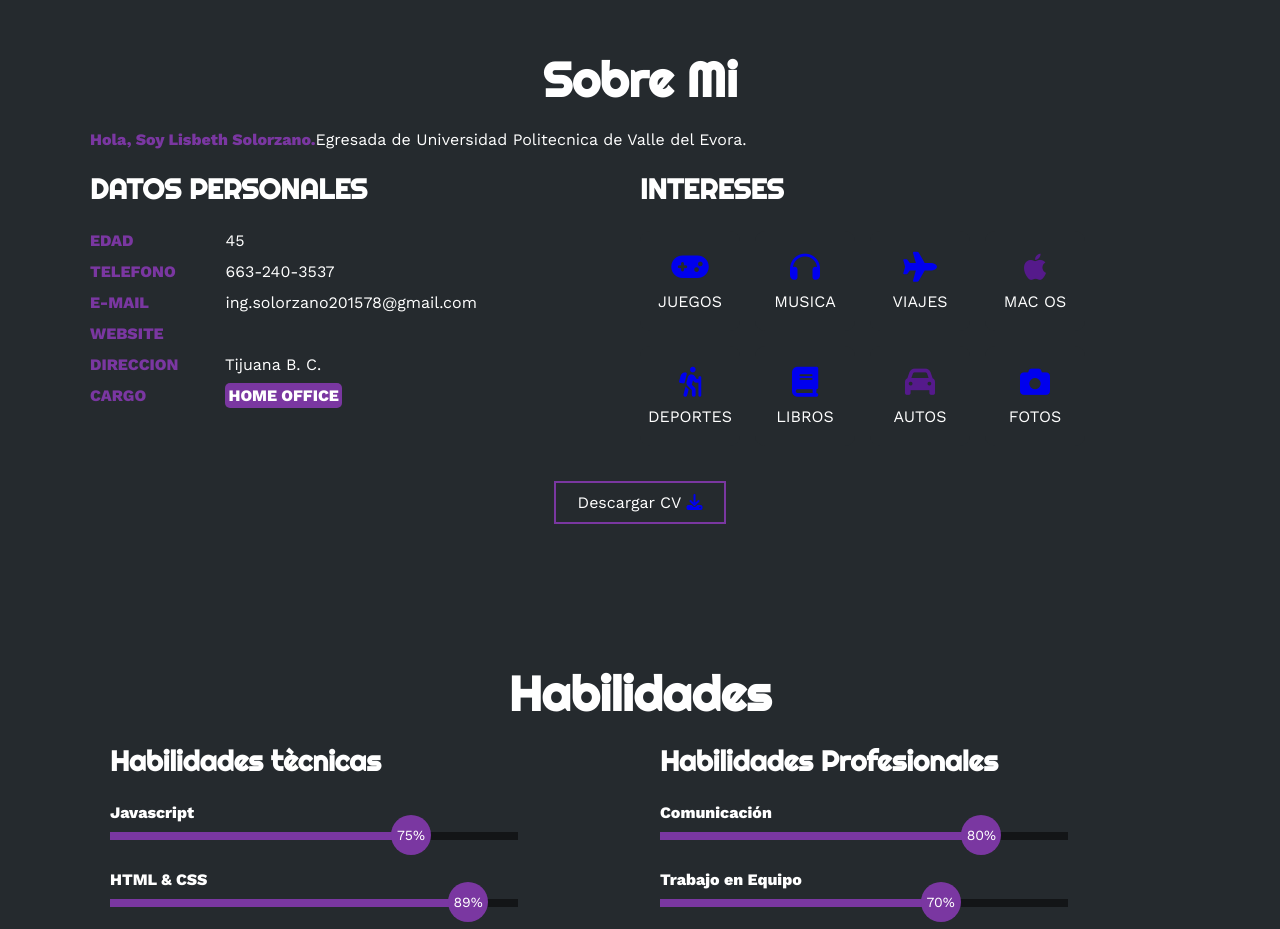
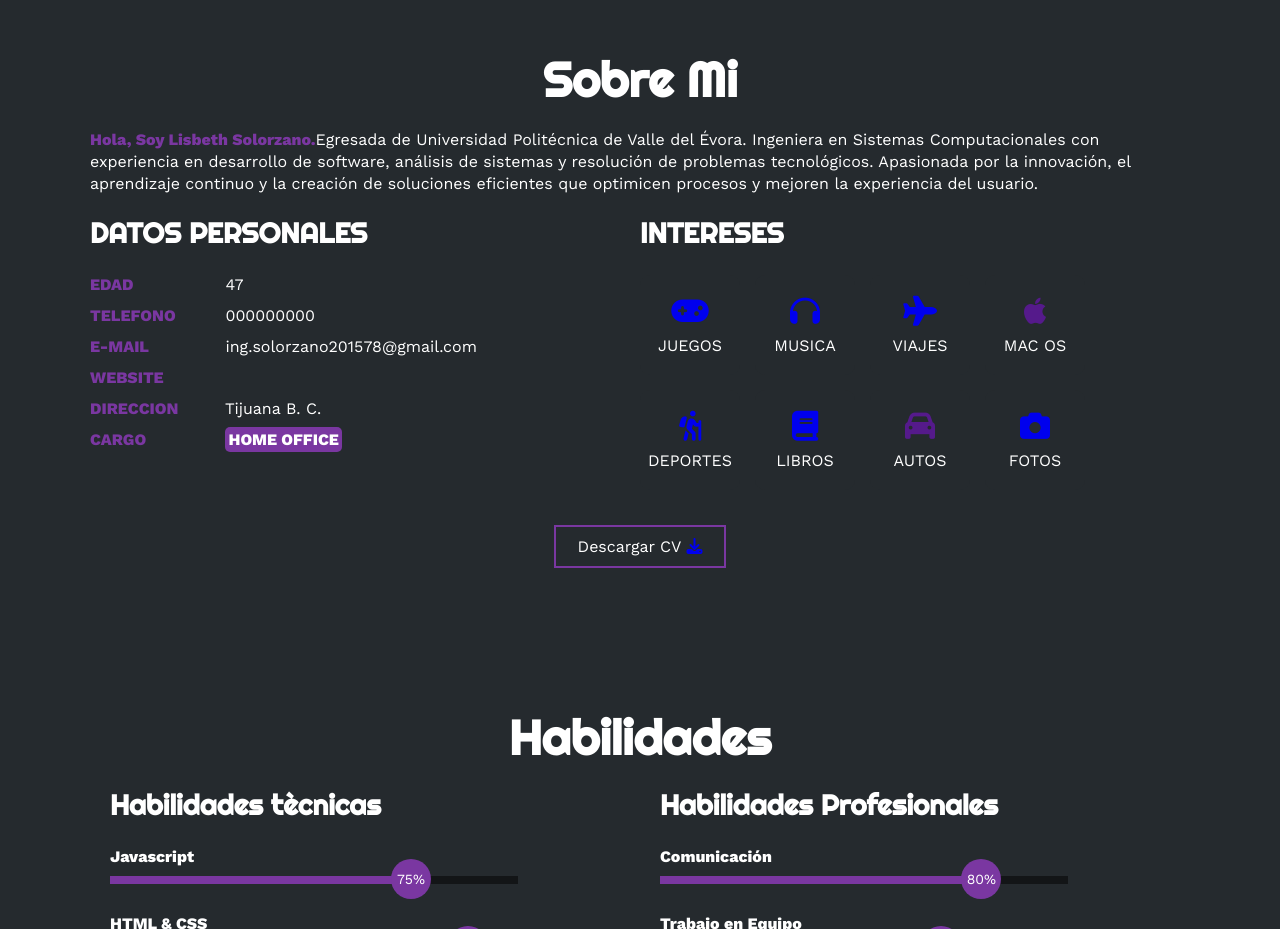
Before and after one commit to IngSolorzano/Portfolio, a plain HTML site: page index.html in a window 1280 px wide. Shown: the part 820-1749 px from the top of the page. Drawn offline with nearby package versions, Linux system fonts and the light colour scheme.

Commit message:
Update index.html
modificacion de cv

```diff
--- a/index.html
+++ b/index.html
@@ -56,7 +56,10 @@
     <section id="sobremi" class="sobremi">
         <div class="contenido-seccion">
             <h2>Sobre Mi</h2>
-            <p><span>Hola, Soy Lisbeth Solorzano.</span>Egresada de Universidad Politecnica de Valle del Evora.</p>
+            <p><span>Hola, Soy Lisbeth Solorzano.</span>Egresada de Universidad Politécnica de Valle del Évora.
+                Ingeniera en Sistemas Computacionales con experiencia en desarrollo de software, análisis de sistemas y
+                resolución de problemas tecnológicos. Apasionada por la innovación, el aprendizaje continuo y la creación
+                de soluciones eficientes que optimicen procesos y mejoren la experiencia del usuario.</p>
             <div class="fila">
                 <!--DATOS PERSONALES-->
                 <div class="col">
@@ -64,11 +67,11 @@
                     <ul>
                         <li>
                             <strong>EDAD</strong>
-                            45
+                            47
                         </li>
                         <li>
                             <strong>TELEFONO</strong>
-                            663-240-3537
+                            000000000
                         </li>
                         <li>
                             <strong>E-MAIL</strong>
@@ -130,7 +133,7 @@
                 </div>
             </div>
             <button class="btn-descarga">
-                Descargar CV <a href="CV1.pdf" class="btn-descarga icon-descarga" download="Curriculum"
+                Descargar CV <a href="CV_LIS.pdf" class="btn-descarga icon-descarga" download="Curriculum"
                 title="Descargar CV1"><i class="fa-solid fa-download"></i></a>
                 <span class="overlay"></span>
             </button>
```
